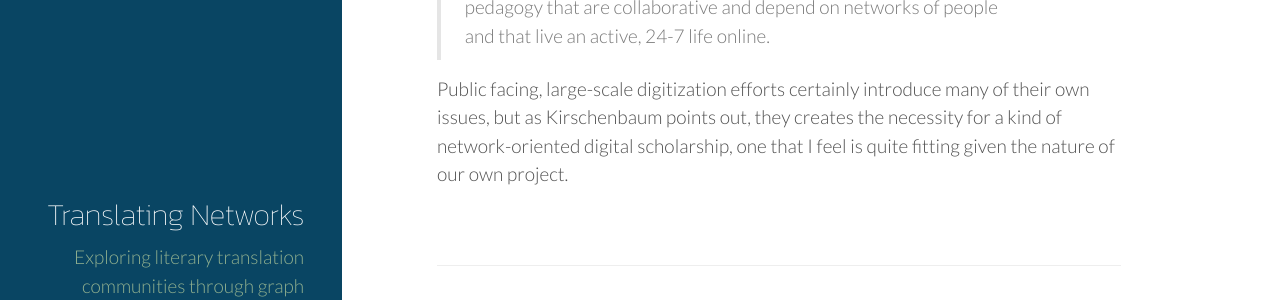
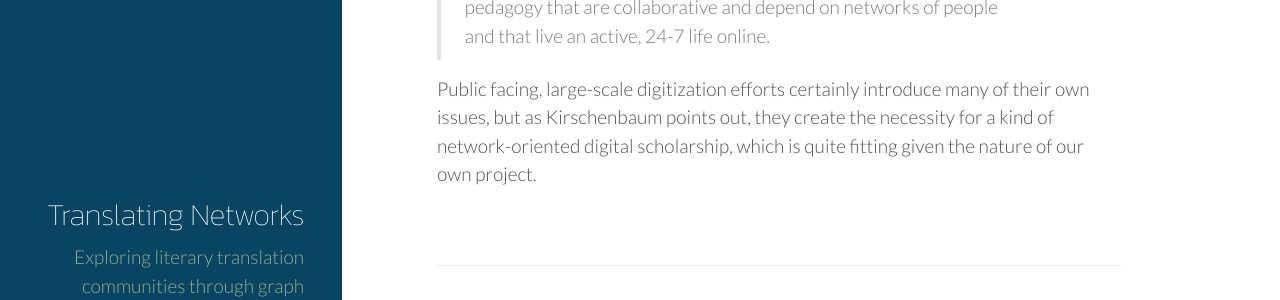
Before and after one commit to TranslatingNetworks/translatingnetworks, a Jekyll site: the page built from _posts/2016-08-15-bestofallpossibleworlds.md, in a window 1280 px wide and 900 px high, scrolled down 1597 px. Shown: the part 291-591 px from the top of the window. Built offline with Jekyll 4.4.1, drawn with Linux system fonts in a browser that asks for light colours; some web fonts are replaced.

Commit message:
Update 2016-08-15-bestofallpossibleworlds.md

```diff
--- a/_posts/2016-08-15-bestofallpossibleworlds.md
+++ b/_posts/2016-08-15-bestofallpossibleworlds.md
@@ -19,4 +19,4 @@ One common avenue taken in response, and one our project plans to take for a var
 
 > Whatever else it might be, then, the digital humanities today is about a scholarship (and a pedagogy) that is publicly visible in ways to which we are generally unaccustomed, a scholarship and pedagogy that are bound up with infrastructure in ways that are deeper and more explicit than we are generally accustomed to, a scholarship and pedagogy that are collaborative and depend on networks of people and that live an active, 24-7 life online.
 
-Public facing, large-scale digitization efforts certainly introduce many of their own issues, but as Kirschenbaum points out, they creates the necessity for a kind of network-oriented digital scholarship, one that I feel is quite fitting given the nature of our own project.
+Public facing, large-scale digitization efforts certainly introduce many of their own issues, but as Kirschenbaum points out, they create the necessity for a kind of network-oriented digital scholarship, which is quite fitting given the nature of our own project.
```
